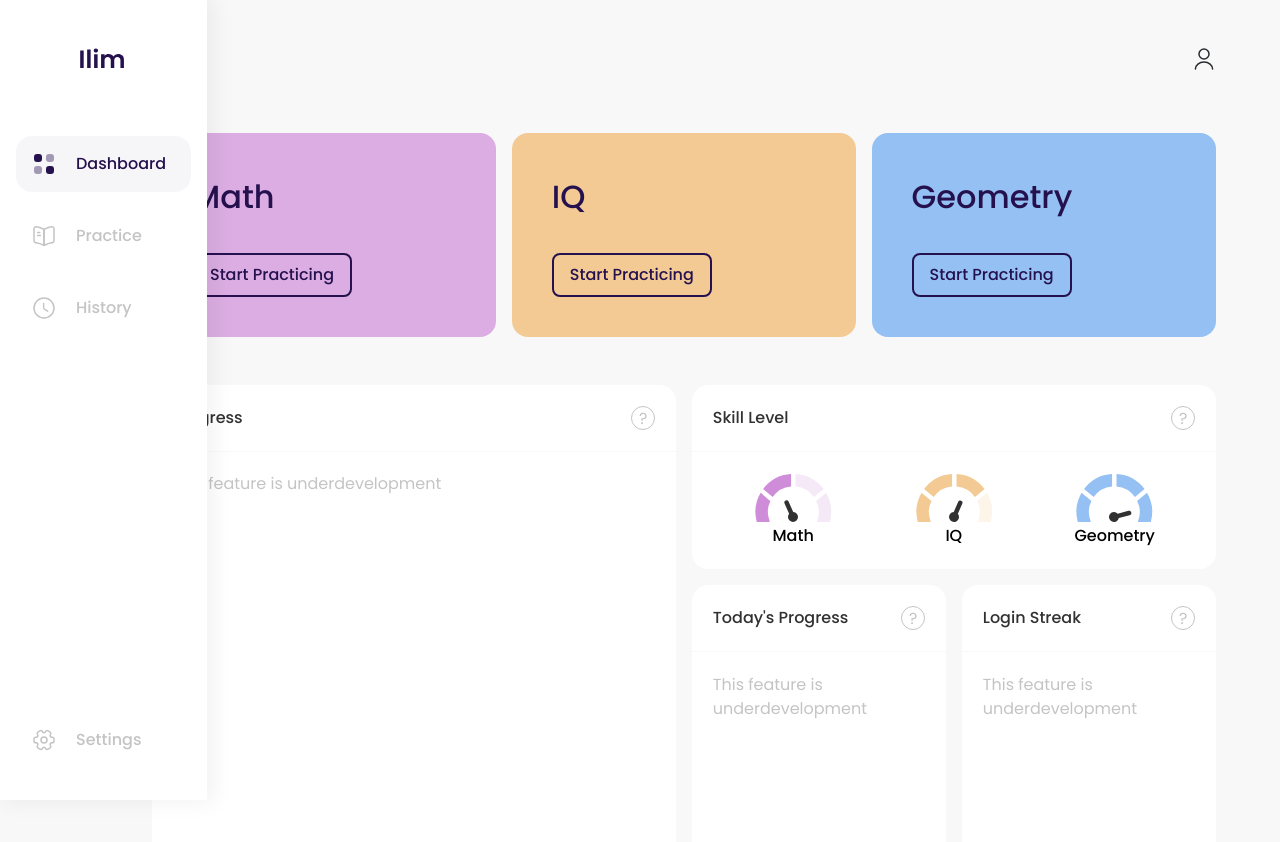
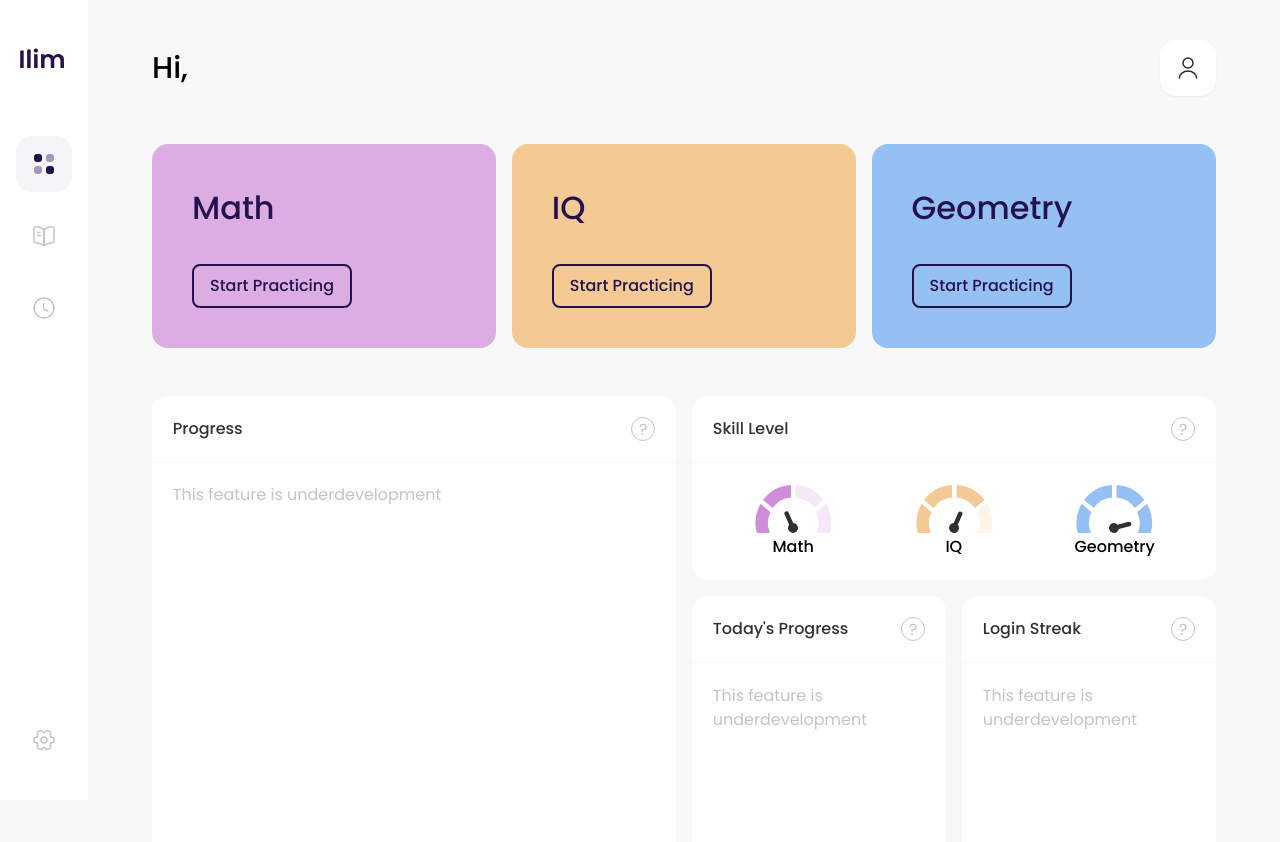
Before and after one commit to nahasco/ilimacademy-frontend, a Next.js app: page / in a window 1280 px wide. Shown: the top 842 px of the page. Built offline with nearby package versions, Linux system fonts and the light colour scheme; no server answers.

Commit message:
installed headless css and added colors to tailwind config

```diff
--- a/package.json
+++ b/package.json
@@ -9,6 +9,8 @@
     "lint": "next lint"
   },
   "dependencies": {
+    "@headlessui/react": "^1.6.6",
+    "@heroicons/react": "^1.0.6",
     "next": "12.2.3",
     "react": "18.2.0",
     "react-dom": "18.2.0",
@@ -16,6 +18,7 @@
     "zustand": "^4.0.0"
   },
   "devDependencies": {
+    "@tailwindcss/forms": "^0.5.2",
     "autoprefixer": "^10.4.8",
     "eslint": "8.20.0",
     "eslint-config-next": "12.2.3",
--- a/tailwind.config.js
+++ b/tailwind.config.js
@@ -1,11 +1,27 @@
 /** @type {import('tailwindcss').Config} */
 module.exports = {
   content: [
-    "./pages/**/*.{js,ts,jsx,tsx}",
-    "./components/**/*.{js,ts,jsx,tsx}",
+    "./src/pages/**/*.js",
+    "./src/components/**/*js",
   ],
   theme: {
-    extend: {},
+    extend: {
+      colors: {
+        primary: "#25114E",
+        secondery: "#F6F5F8",
+        grey: "#f8f8f8",
+        greydisabled: "#C4C4C4",
+        dargrey: "#313131",
+        mathdark: "#CF8DD9",
+        mathlight: "#FCF7FC",
+        iqdark: "#F3CA94",
+        iqlight: "#FDF7EF",
+        geometrydark: "#94C0F3",
+        geometrylight: "#F2F8FF",
+      }
+    },
   },
-  plugins: [],
+  plugins: [
+    require('@tailwindcss/forms')
+  ],
 }
```
Also changed, not shown: 1 other file (tests, documents, lock files or other folders).
